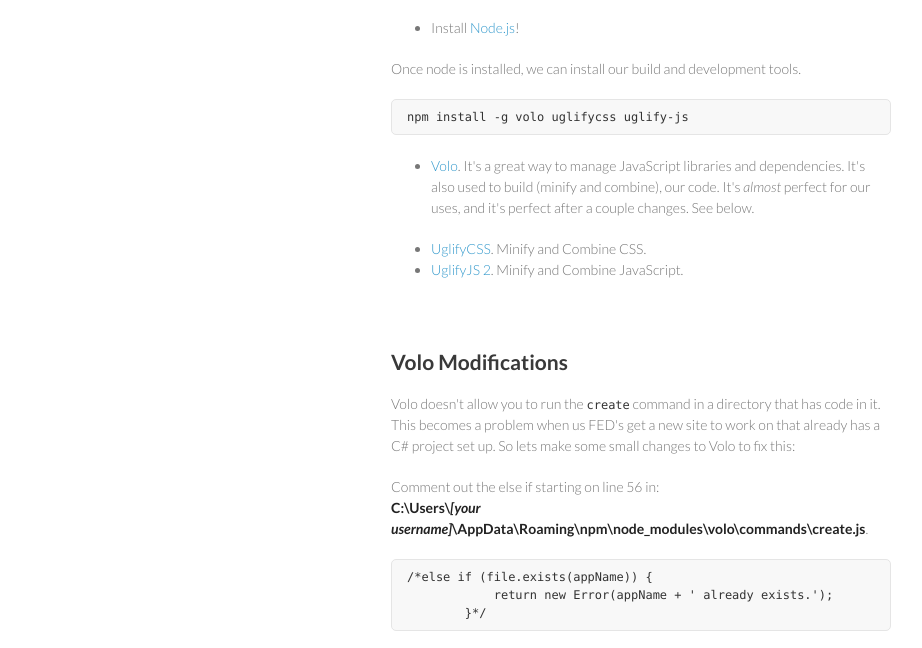
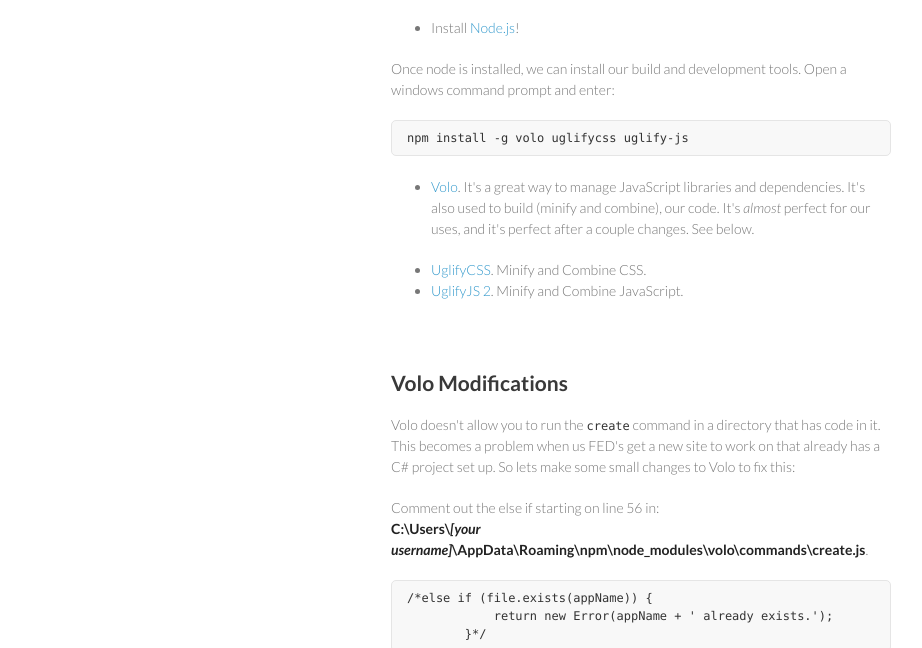
Before and after one commit to delphic-digital/delphic-digital.github.io, a plain HTML site: page index.html in a window 1280 px wide. Shown: the part 146-794 px from the top of the page, without its empty margins (179-1101 px from the left). Drawn offline with Linux system fonts and the light colour scheme.

Commit message:
Small update

```diff
--- a/index.html
+++ b/index.html
@@ -26,7 +26,7 @@
 <ul>
 <li>Install <a href="http://nodejs.org/">Node.js</a>!</li>
 </ul>
-<p>Once node is installed, we can install our build and development tools.</p>
+<p>Once node is installed, we can install our build and development tools. Open a windows command prompt and enter: </p>
 <pre><code>npm install -g volo uglifycss uglify-js</code></pre>
 <ul>
   <li><a href="http://volojs.org/">Volo</a>. It's a great way to manage JavaScript libraries and dependencies. It's also used to build (minify and combine), our code. It's <em>almost</em> perfect for our uses, and it's perfect after a couple changes. See below.</p></li>
```
